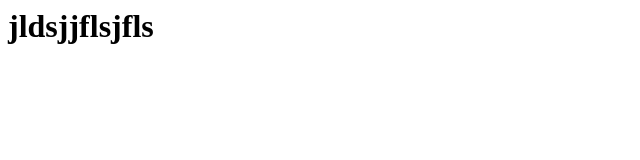
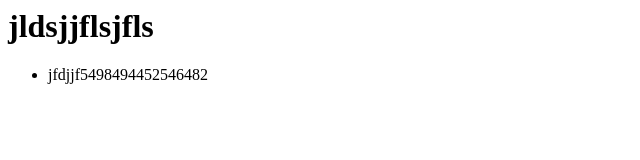
Before and after one commit to kotfare123/githubtest, a plain HTML site: page index.html in a window 1280 px wide. Shown: the whole page, without its empty margins (0-640 px from the left). Drawn offline with Linux system fonts and the light colour scheme.

Commit message:
made changes

```diff
--- a/index.html
+++ b/index.html
@@ -4,6 +4,12 @@
 
 <h1>jldsjjflsjfls</h1>
 
+<ul>
+
+		<li>jfdjjf5498494452546482</li>
+
+
+</ul>
 
 </body>
 
```
